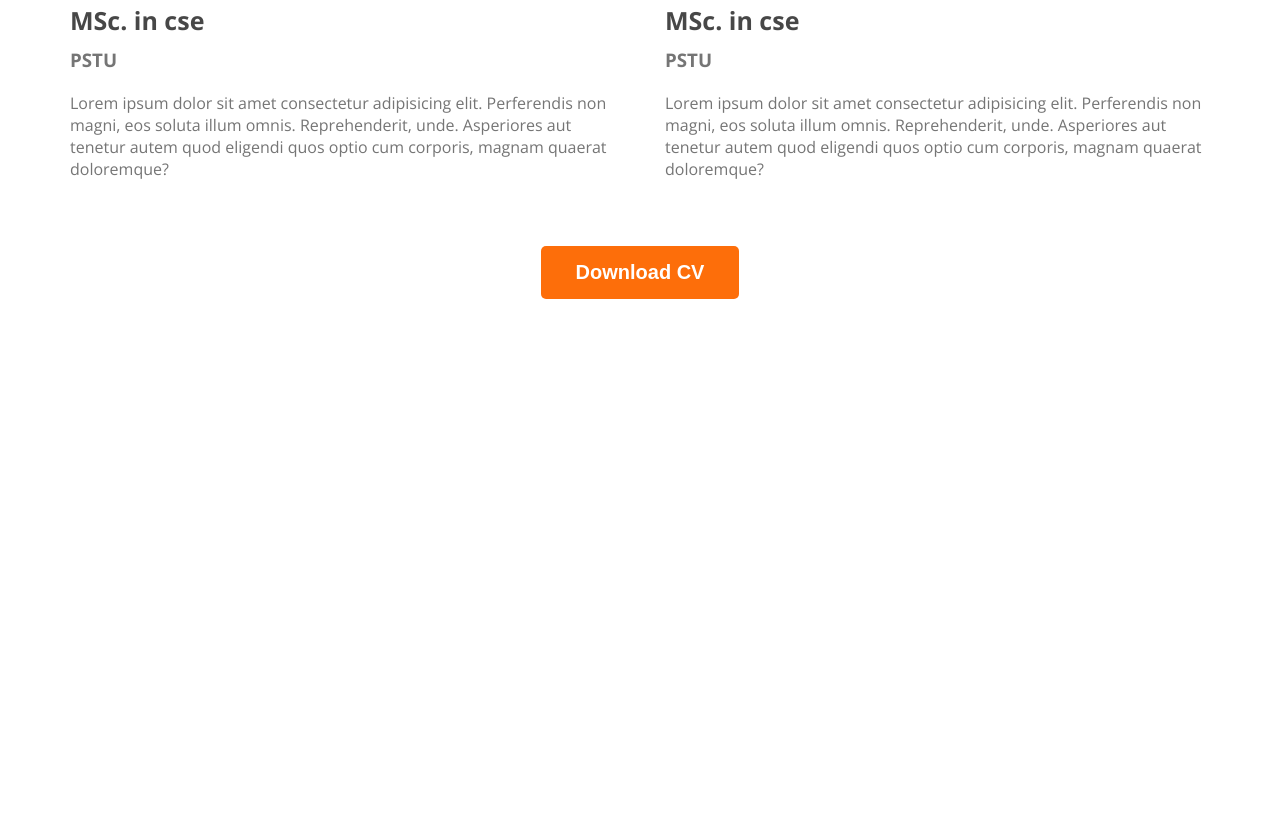
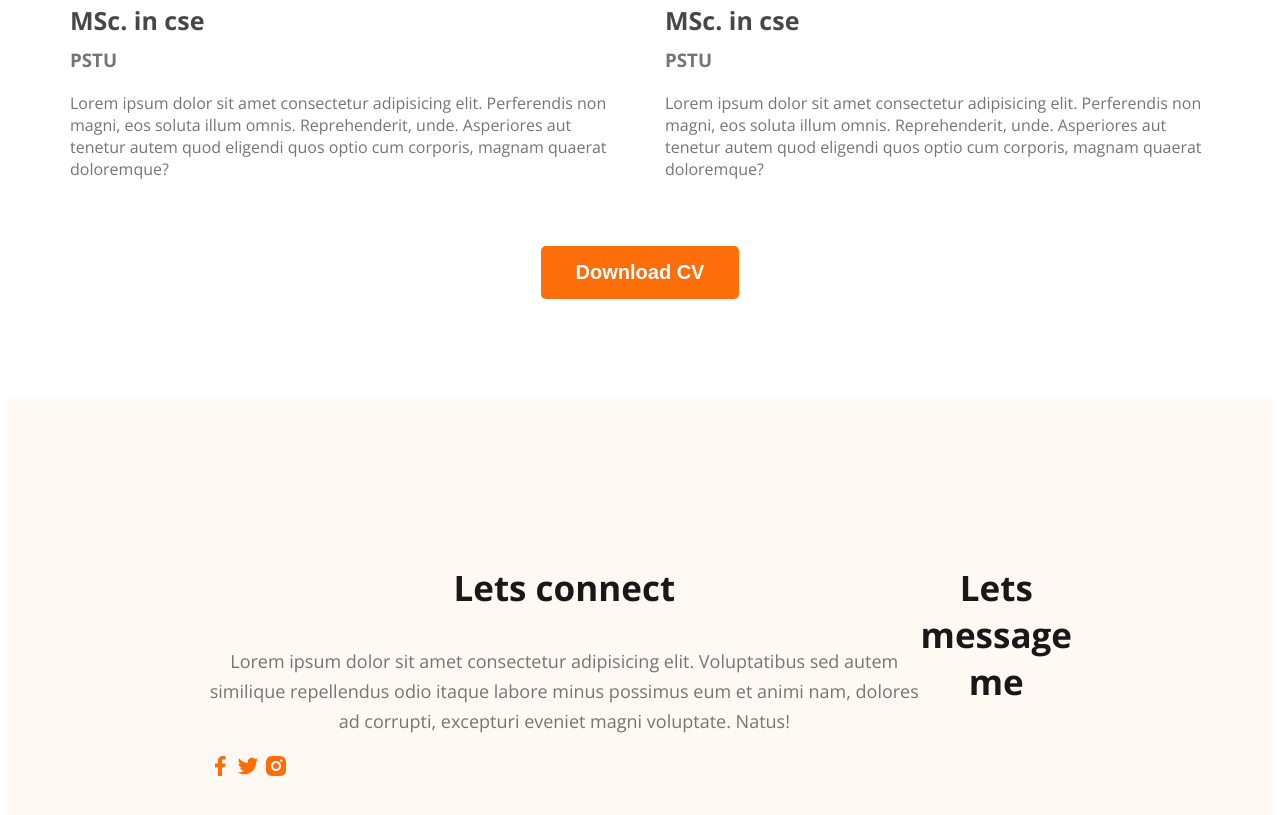
Before and after one commit to Rafil6969/webdeveloper-portfolio, a plain HTML site: page index.html in a window 1280 px wide. Shown: the part 3003-3818 px from the top of the page. Before the commit the page ends 3310 px from the top, so only its background shows below. Drawn offline with nearby package versions, Linux system fonts and the light colour scheme.

Commit message:
basic footer

```diff
--- a/index.html
+++ b/index.html
@@ -141,28 +141,34 @@
                     <h3 class="resume-column-title">My experience</h3>
                     <div class="resume-item">
                         <h2 class="resume-item-title">MSc. in cse</h2>
-                            <h3 class="resume-item-institute">PSTU</h3>
+                        <h3 class="resume-item-institute">PSTU</h3>
 
                         <p class="resume-item-description">
-                            Lorem ipsum dolor sit amet consectetur adipisicing elit. Perferendis non magni, eos soluta illum omnis. Reprehenderit, unde. Asperiores aut tenetur autem quod eligendi quos optio cum corporis, magnam quaerat doloremque?
+                            Lorem ipsum dolor sit amet consectetur adipisicing elit. Perferendis non magni, eos soluta
+                            illum omnis. Reprehenderit, unde. Asperiores aut tenetur autem quod eligendi quos optio cum
+                            corporis, magnam quaerat doloremque?
                         </p>
                     </div>
                     <hr>
                     <div class="resume-item">
                         <h2 class="resume-item-title">MSc. in cse</h2>
-                            <h3 class="resume-item-institute">PSTU</h3>
+                        <h3 class="resume-item-institute">PSTU</h3>
 
                         <p class="resume-item-description">
-                            Lorem ipsum dolor sit amet consectetur adipisicing elit. Perferendis non magni, eos soluta illum omnis. Reprehenderit, unde. Asperiores aut tenetur autem quod eligendi quos optio cum corporis, magnam quaerat doloremque?
+                            Lorem ipsum dolor sit amet consectetur adipisicing elit. Perferendis non magni, eos soluta
+                            illum omnis. Reprehenderit, unde. Asperiores aut tenetur autem quod eligendi quos optio cum
+                            corporis, magnam quaerat doloremque?
                         </p>
                     </div>
                     <hr>
                     <div class="resume-item">
                         <h2 class="resume-item-title">MSc. in cse</h2>
-                            <h3 class="resume-item-institute">PSTU</h3>
+                        <h3 class="resume-item-institute">PSTU</h3>
 
                         <p class="resume-item-description">
-                            Lorem ipsum dolor sit amet consectetur adipisicing elit. Perferendis non magni, eos soluta illum omnis. Reprehenderit, unde. Asperiores aut tenetur autem quod eligendi quos optio cum corporis, magnam quaerat doloremque?
+                            Lorem ipsum dolor sit amet consectetur adipisicing elit. Perferendis non magni, eos soluta
+                            illum omnis. Reprehenderit, unde. Asperiores aut tenetur autem quod eligendi quos optio cum
+                            corporis, magnam quaerat doloremque?
                         </p>
                     </div>
 
@@ -176,6 +182,19 @@
     </main>
     <footer>
 
+        <div class="footer-column">
+            <h3 class="section-title">Lets connect</h3>
+            <p class="section-description">Lorem ipsum dolor sit amet consectetur adipisicing elit. Voluptatibus sed
+                autem similique repellendus odio itaque labore minus possimus eum et animi nam, dolores ad corrupti,
+                excepturi eveniet magni voluptate. Natus!</p>
+                <!-- social-links -->
+            <a href=""><img src="images/icons/facebook.png" alt=""></a>
+            <a href=""><img src="images/icons/twitter.png" alt=""></a>
+            <a href=""><img src="images/icons/insta.png" alt=""></a>
+
+        </div>
+        <div class="footer-column"></div>
+        <h3 class="section-title">Lets message me</h3>
     </footer>
 
 </body>
--- a/styles/portfoli.css
+++ b/styles/portfoli.css
@@ -179,3 +179,11 @@ main section {
     text-align: center;
     margin-top: 50px;
 }
+
+/* footer styles */
+footer{
+    display: flex;
+    background-color: #FFF8F3;
+    padding: 130px 200px ;
+    margin-top: 100px;
+}
```
